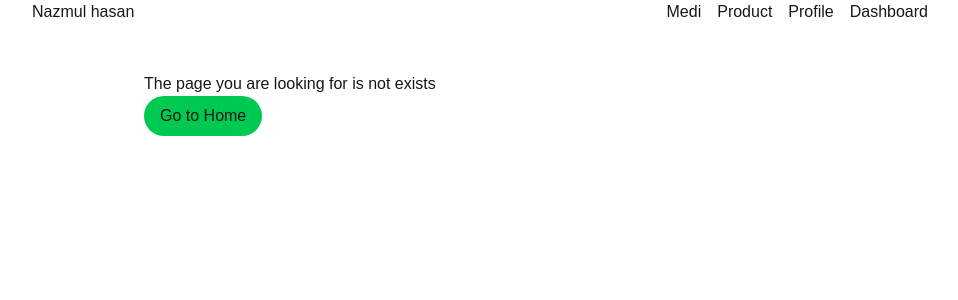
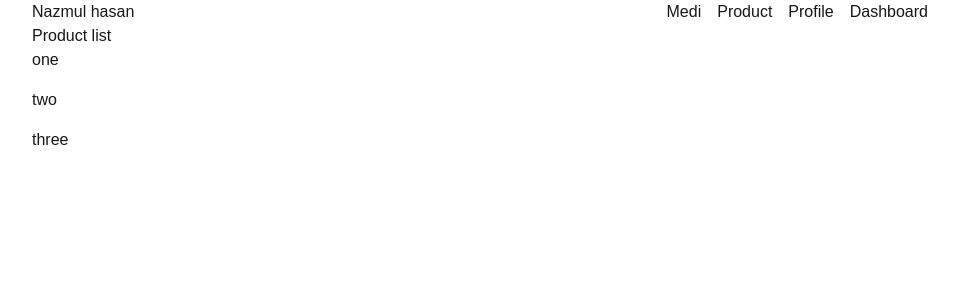
Before and after one commit to NazmulHasan68/Nextjs-First-porject, a Next.js app: page /error-example in a window 1280 px wide. Before the commit this address had no page. Shown: the top 300 px of the page, without its empty margins (160-1118 px from the left). Built offline with nearby package versions, Linux system fonts and the light colour scheme.

Commit message:
error handling

```diff
--- /dev/null
+++ b/src/app/error-example/error.tsx
@@ -0,0 +1,30 @@
+'use client' // Error boundaries must be Client Components
+
+import { useEffect } from 'react'
+
+export default function Error({
+  error,
+  reset,
+}: {
+  error: Error & { digest?: string }
+  reset: () => void
+}) {
+  useEffect(() => {
+    // Log the error to an error reporting service
+    console.error(error)
+  }, [error])
+
+  return (
+    <div>
+      <h2>Something went wrong!</h2>
+      <button
+        onClick={
+          // Attempt to recover by trying to re-render the segment
+          () => reset()
+        }
+      >
+        Try again
+      </button>
+    </div>
+  )
+}
--- /dev/null
+++ b/src/app/error-example/page.tsx
@@ -0,0 +1,31 @@
+
+async function getProduct() {
+    //simulate a dummy error here
+
+    const shouldError = Math.random() > 0.5
+    if(shouldError) throw new Error('Failed to fetch products')
+
+    return [
+        { id : 1, name: "one"},
+        { id : 2, name: "two"},
+        { id : 3, name: "three"},
+    ]
+}
+
+export default async function ErrorExaple() {
+    const products = await getProduct()
+    return (
+        <div>
+                <h1>Product list </h1>
+                <div className=" grid gap-4">
+                    {
+                        products.map(product =>(
+                            <div key={product.id}>
+                                <p>{product.name}</p>
+                            </div>
+                        ))
+                    }
+                </div>
+        </div>
+    );
+}
```
